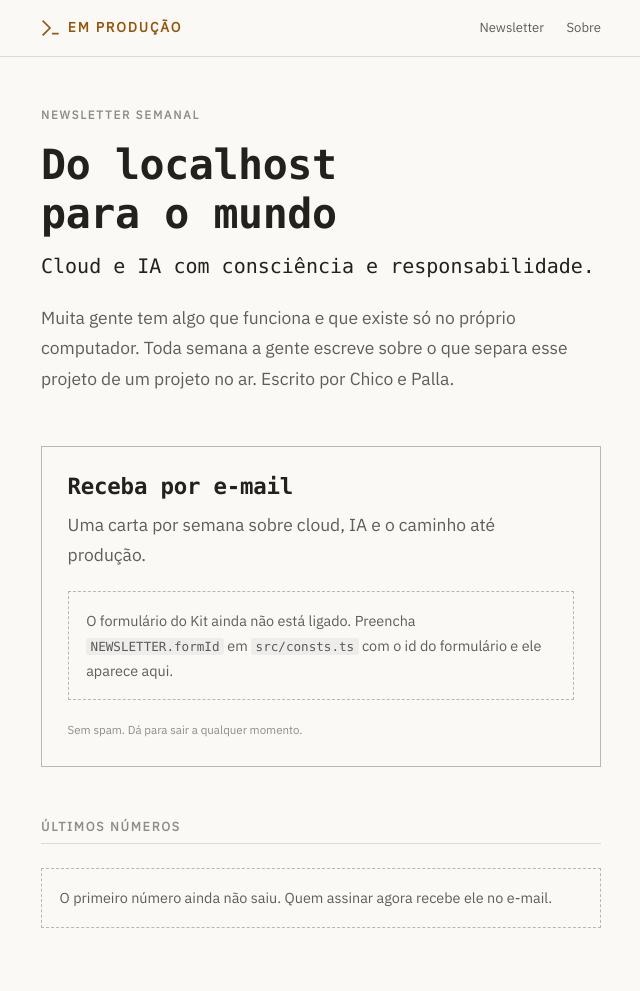
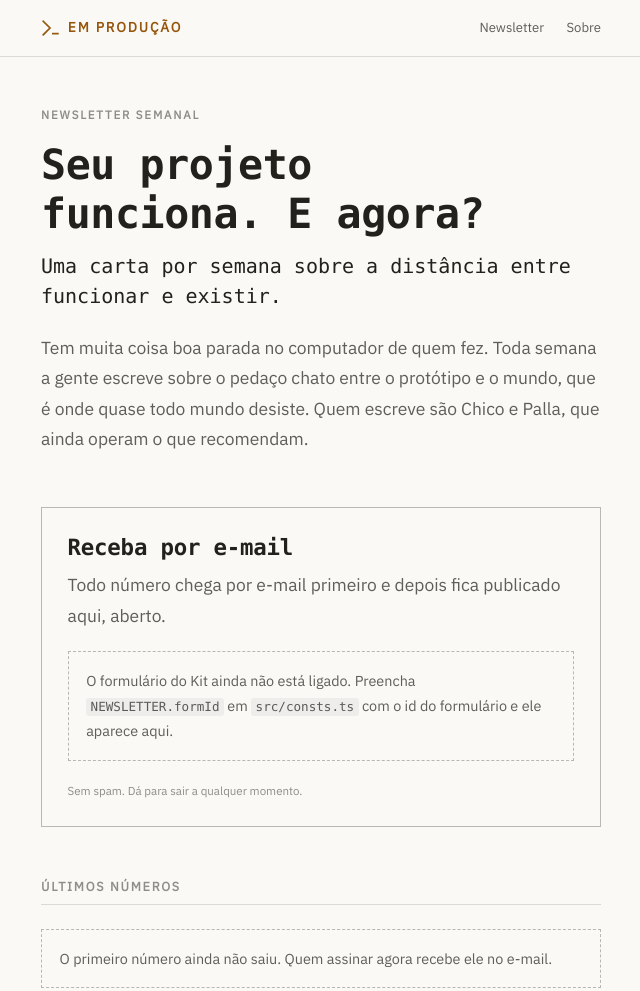
Before and after one commit to em-producao/emproducao.github.io, an Astro site: page / in a window 1280 px wide. Shown: the top 991 px of the page, without its empty margins (319-959 px from the left). Built offline with nearby package versions, Linux system fonts and the light colour scheme; Astro itself is replaced by a stand-in of ours.

Commit message:
Reescreve o hero da home e corrige a credencial
A versão anterior dizia a mesma coisa três vezes, no H1, na chamada e no
parágrafo, e cada camada ficava mais abstrata que a anterior. Era daí que
vinha o clichê, com "consciência e responsabilidade" no fundo do poço,
um par de virtudes que ninguém discorda e que não promete nada.

Agora o H1 abre pelo problema, que é o princípio do brand system, a
chamada diz o que a pessoa recebe e o parágrafo fica concreto.

A credencial saiu: Palla não é mais AWS Hero, e a home tratava os dois
como se fossem. O que ficou vale para os dois e prova mais hoje, que é
continuarem operando o que recomendam.

```diff
--- a/src/consts.ts
+++ b/src/consts.ts
@@ -28,7 +28,7 @@ export const SITE = {
 export const NEWSLETTER = {
   formId: '', // PENDENTE: id do formulário no Kit
   nome: 'Em Produção',
-  chamada: 'Uma carta por semana sobre cloud, IA e o caminho até produção.',
+  chamada: 'Todo número chega por e-mail primeiro e depois fica publicado aqui, aberto.',
 } as const;
 
 export const formularioAtivo = NEWSLETTER.formId.length > 0;
--- a/src/pages/index.astro
+++ b/src/pages/index.astro
@@ -12,11 +12,12 @@ const ultimos = numeros.slice(0, 5);
 <Base>
   <section class="abertura">
     <p class="rotulo">Newsletter semanal</p>
-    <h1>Do localhost para o mundo</h1>
-    <p class="chamada">Cloud e IA com consciência e responsabilidade.</p>
+    <h1>Seu projeto funciona. E agora?</h1>
+    <p class="chamada">Uma carta por semana sobre a distância entre funcionar e existir.</p>
     <p class="texto-suave">
-      Muita gente tem algo que funciona e que existe só no próprio computador. Toda semana a gente
-      escreve sobre o que separa esse projeto de um projeto no ar. Escrito por Chico e Palla.
+      Tem muita coisa boa parada no computador de quem fez. Toda semana a gente escreve sobre o
+      pedaço chato entre o protótipo e o mundo, que é onde quase todo mundo desiste. Quem escreve
+      são Chico e Palla, que ainda operam o que recomendam.
     </p>
   </section>
 
--- a/src/pages/sobre.astro
+++ b/src/pages/sobre.astro
@@ -6,7 +6,7 @@ import { LINKS } from '../consts';
 
 <Base
   titulo="Sobre"
-  descricao="Quem escreve o Em Produção e por que esta newsletter existe. Chico e Palla, dois AWS Heroes, sobre cloud, IA e o caminho até produção."
+  descricao="Quem escreve o Em Produção e por que esta newsletter existe. Chico e Palla, sobre cloud, IA e o caminho até produção."
 >
   <section>
     <h1>Sobre</h1>
```
